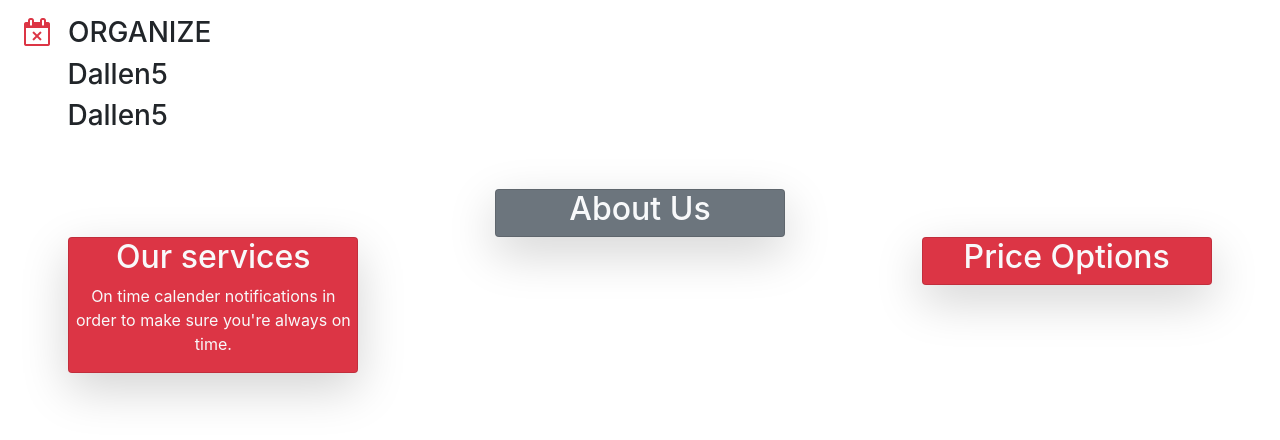
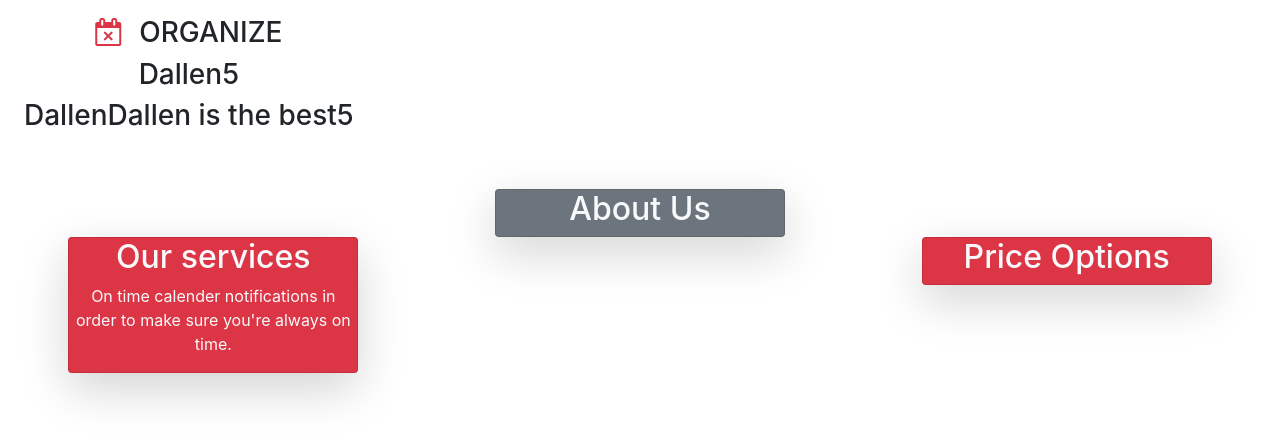
Before and after one commit to dallenpyrah/react-foundations, a React (Create React App) app: page / in a window 1280 px wide. Shown: the top 440 px of the page. Built offline with nearby package versions, Linux system fonts and the light colour scheme.

Commit message:
I just want to pass props as a full array :(

```diff
--- a/src/App.css
+++ b/src/App.css
@@ -36,3 +36,6 @@
     transform: rotate(360deg);
   }
 }
+.bg-dark{
+  color:rgb(0, 0, 0)!important;
+}
--- a/src/AppState.js
+++ b/src/AppState.js
@@ -3,5 +3,6 @@
 export const AppSate = ({
     count: 5,
     lives: 3,
-    brandName: "Dallen"
+    brandName: "Dallen",
+    boards: { title: "Dallen is the best", description: "This is the first full prop I am trying to send.", comment: "NO YOU ArrtwrtRE NOT!"}
 })
--- a/src/Components/NumberComponent.js
+++ b/src/Components/NumberComponent.js
@@ -1,7 +1,7 @@
 import React, { PureComponent } from 'react'
 import PropTypes from 'prop-types'
 import { AppSate } from '../AppState'
-
+import '../App.css';
 class NumberComponent extends PureComponent {
     static propTypes = {}
 
@@ -28,7 +28,7 @@ class NumberComponent extends PureComponent {
         return (
             <div>
                 <h3 onClick={this.updateCount}>{this.state.brandName}{count}</h3>
-                <h3 onClick={this.updateCountTwo}>{this.state.brandName}{count}</h3>
+                <h3 onClick={this.updateCountTwo}>{this.state.brandName}{this.props.boards}{count}</h3>
             </div>
         )
     }
--- a/src/Pages/HomePage.js
+++ b/src/Pages/HomePage.js
@@ -1,14 +1,26 @@
 import React from 'react'
+import { AppSate } from '../AppState'
 import LogoComponent from '../Components/LogoComponent'
 import NumberComponent from '../Components/NumberComponent'
 
 class HomePage extends React.Component{
+
+    static propTypes = {}
+
+    constructor(props) {
+        super(props)
+
+        this.state = {
+            boards: AppSate.boards
+        }
+    }
     render(){
+        // const boards = this.state.boards;
         return <div className="container-fluid">
             <div className="row">
                 <div className="ml-4 mt-3">
                     <LogoComponent />
-                    <NumberComponent name="Dallen Pyrah" />
+                    <NumberComponent boards={this.state.boards.title}/>
                 </div>
             </div>
             <div className="row mt-5 justify-content-around">
```
